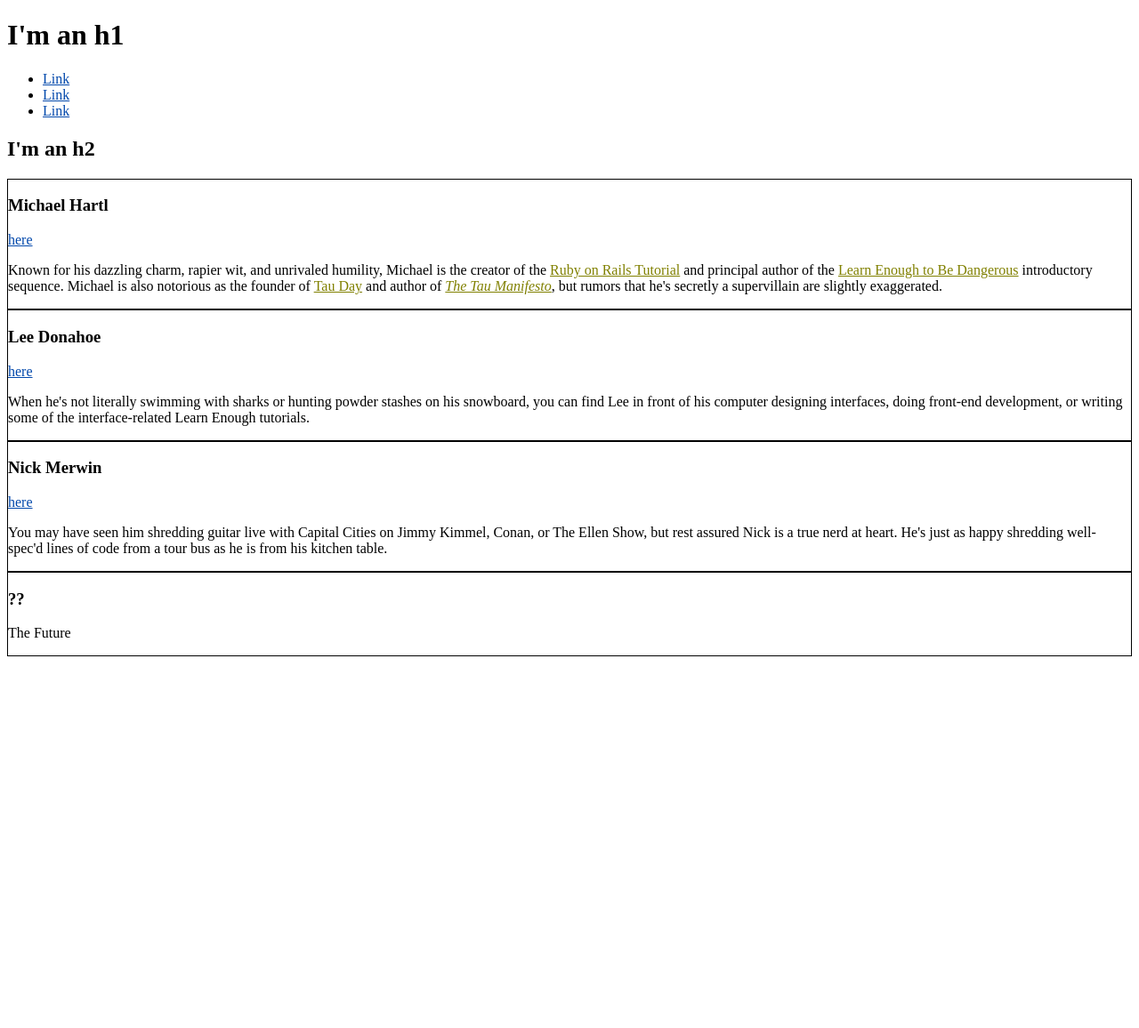
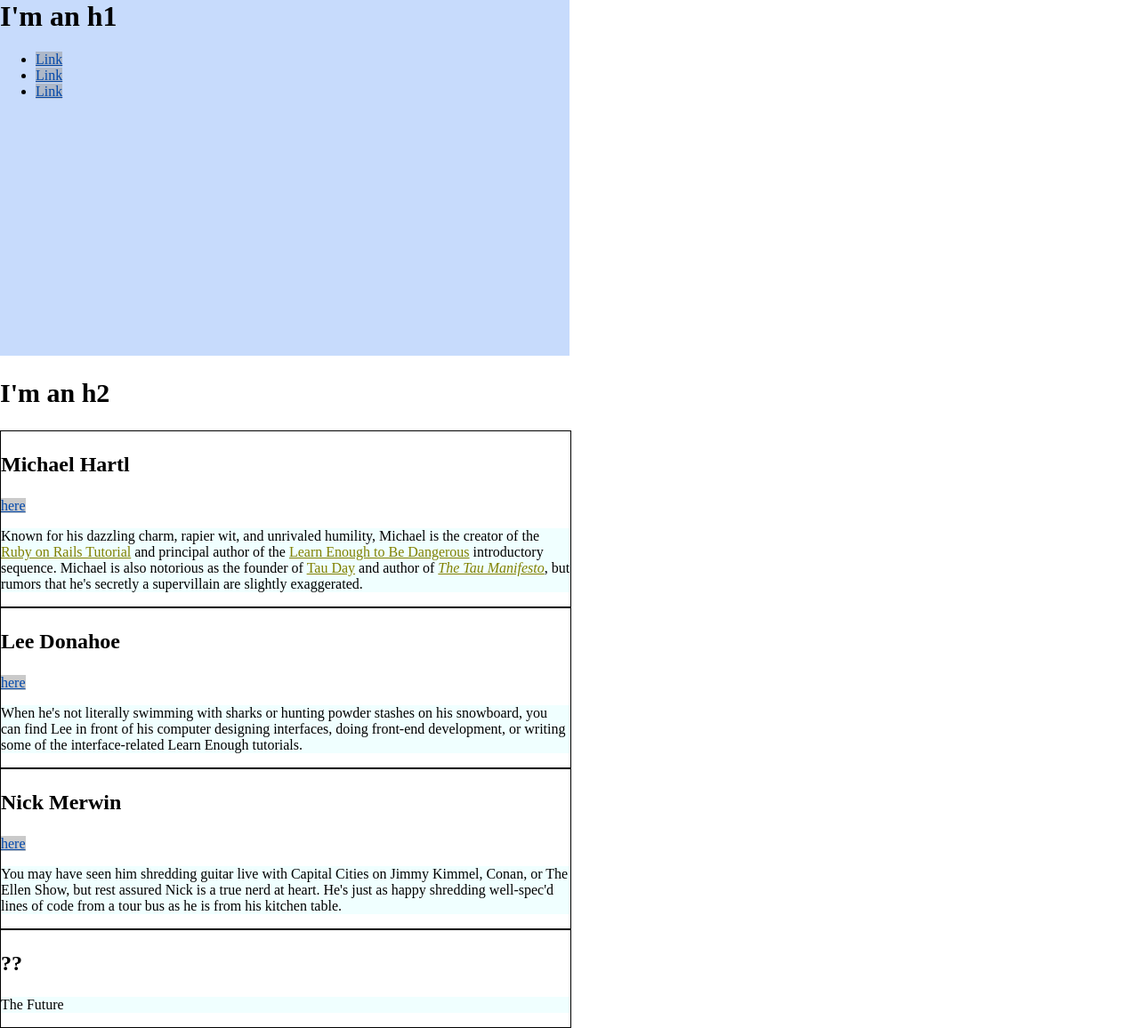
Before and after one commit to thapayuvraj/thapayuvraj.github.io, a plain HTML site: page index.html in a window 1280 px wide. Shown: the whole page at 89% size. Before the commit the page ends 800 px from the top, so only its background shows below. Drawn offline with Linux system fonts and the light colour scheme.

Commit message:
Add sizing and a hero

```diff
--- a/index.html
+++ b/index.html
@@ -5,26 +5,59 @@
     <meta charset="utf-8">
     <style>
       /* GLOBAL STYLES */
+      html, body {
+        margin: 0;
+        padding: 0;
+      }
+      h1  {
+        margin-top: 0;
+      }
       a {
+
         color:  #C70039;
+      }
+      h2 {
+        font-size: 30px;
+      }
+
+      /* HERO STYLES */
+      .full-hero {
+        background-color: #c7dbfc;
+        height: 50vh;
+        width: 50vw;
       }
 
       /* SOCIAL STYLES */
       .social-link {
+        background: rgba(150, 150, 150, 0.5);
         color: #0047AB;
       }
 
       /*BIO STYLES*/
+      .bio-wrapper {
+        font-size: 24px;
+      }
       .bio-box {
         border: 1px solid #000;
+        font-size: 1rem;
+        width:  50%;
+      }
+      .bio-box h3 {
+        font-size: 1.5em;
+      }
+      .bio-copy {
+        background: azure;
+        font-size: 1em;
       }
       .bio-copy a {
         color: #808000;
       }
+
     </style>
   </head>
 
   <body>
+    <div class="full-hero hero-home">
       <h1>I'm an h1</h1>
       <ul>
         <li>
@@ -37,8 +70,10 @@
           <a href="https://example.com/" class="social-link">Link</a>
         </li>
       </ul>
+    </div>
 
     <h2>I'm an h2</h2>
+    <div class="bio-wrapper">
       <div class="bio-box">
         <h3>Michael Hartl</h3>
         <a href="https://twitter.com/mhartl" class="social-link">here</a>
@@ -72,7 +107,8 @@
           <p>
             The Future
           </p>
-      </div>
-    </div>
+        </div> <!-- bio-copy -->
+      </div> <!-- bio-box -->
+    </div> <!-- bio-wrapper -->
   </body>
 </html>
```
Lines whose indentation alone changed are shown as unchanged.
